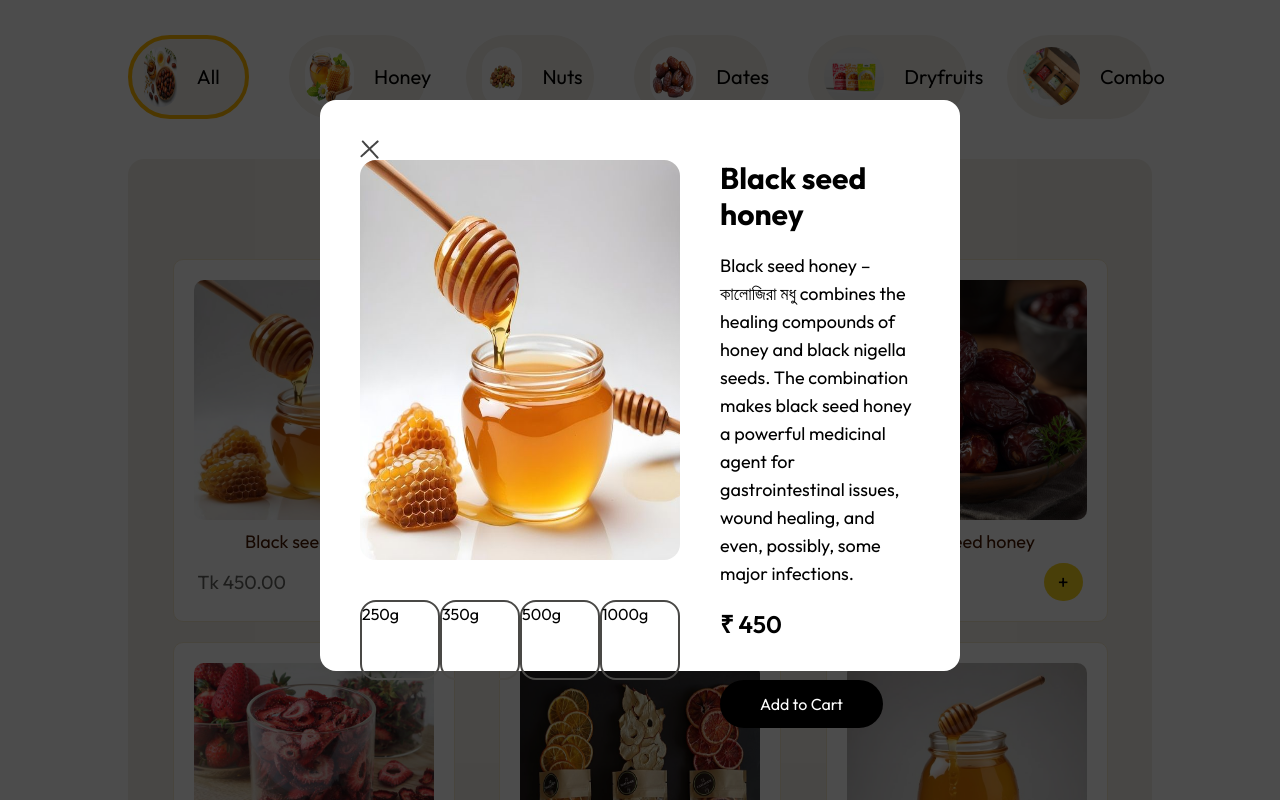
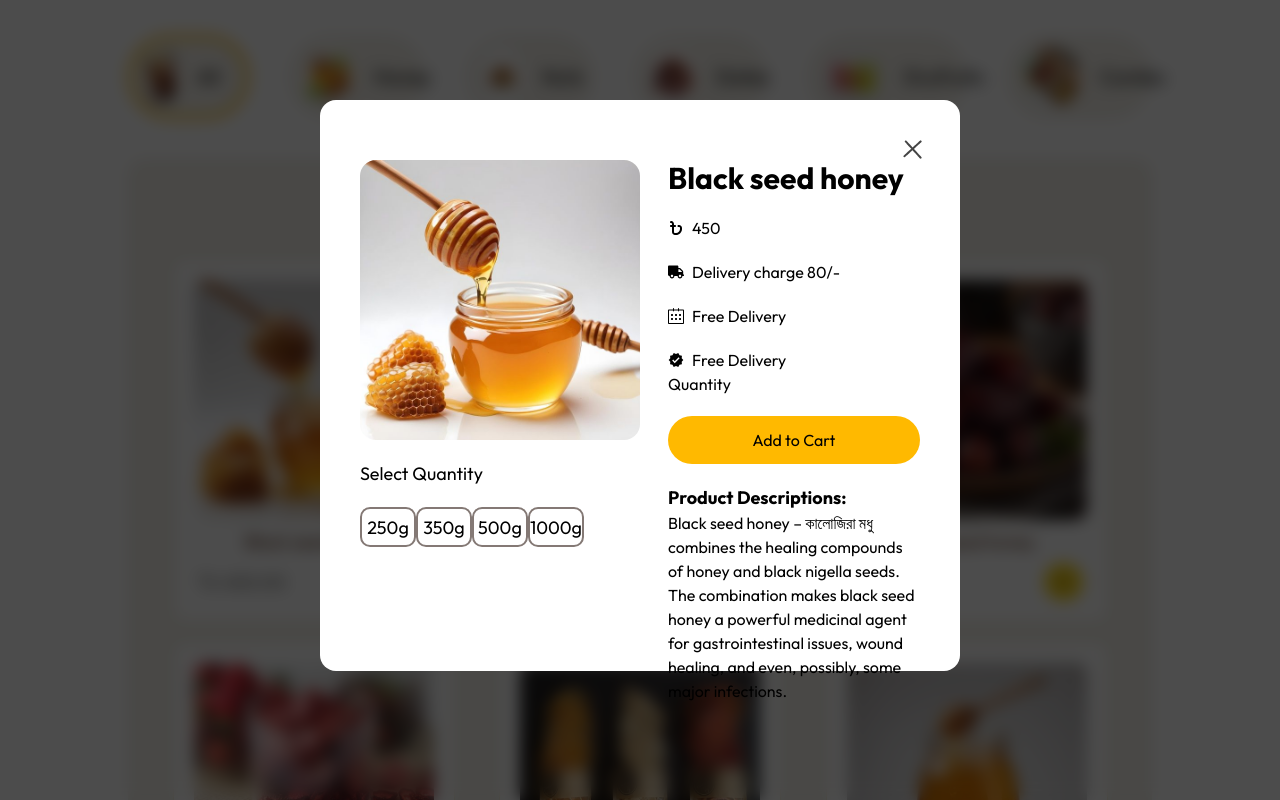
Before and after one commit to NusfaJahan61/Honey-Bee, a React (Vite) app: page / in a window 1280 px wide. Both pictures are taken after a click on the picture 313 px from the left and 1185 px from the top of the page. Shown: the part 785-1585 px from the top of the page. Built offline with nearby package versions, Linux system fonts and the light colour scheme.

Commit message:
Product description modal v2

```diff
--- a/src/components/Description/Description.jsx
+++ b/src/components/Description/Description.jsx
@@ -1,7 +1,11 @@
-import { useContext } from "react"
-import { item_list } from "../../assets/assets"
-import { assets } from "../../assets/assets"
-import { StoreContext } from "../../StoreContext/StoreContext"
+import { useContext } from "react";
+import { item_list } from "../../assets/assets";
+import { assets } from "../../assets/assets";
+import { StoreContext } from "../../StoreContext/StoreContext";
+import { FaTruck } from "react-icons/fa";
+import { SlCalender } from "react-icons/sl";
+import { MdVerified } from "react-icons/md";
+import { FaBangladeshiTakaSign } from "react-icons/fa6";
 
 const Description = () => {
 
@@ -14,36 +18,43 @@ const Description = () => {
         item_list.map((item, index) => {
           if (description === item.name) {
             return (
-              <div className="modal-overlay" key={index}>
-                <div className="bg-white m-auto mt-25 w-1/2 h-5/7 p-10 rounded-2xl">
-                  <img onClick={() => { setDescription(""); setShowDesc(false); enableScroll() }} src={assets.cross_icon} alt="close" />
-                  <div className="flex">
-                    <div className="flex-col">
+              <div className="modal-overlay backdrop-blur-sm" key={index}>
+                <div className="modal-content">
+                  <img className="flex ml-[97%] justify-end cursor-pointer" onClick={() => { setDescription(""); setShowDesc(false); enableScroll() }} src={assets.cross_icon} alt="close" />
+                  <div className="flex gap-5 justify-between">
+                    <div className="flex-col w-1/2 gap-5">
                       <div className="">
-                        <img className="w-100 h-100 rounded-2xl" src={item.image} alt="product image" />
+                        <img className=" rounded-2xl" src={item.image} alt="product image" />
                       </div>
-                      <div className="flex justify-between mt-10">
-                        <div className="h-20 w-20 border-2 border-[#494846] rounded-2xl ">250g</div>
-                        <div className="h-20 w-20 border-2 border-[#494846] rounded-2xl ">350g</div>
-                        <div className="h-20 w-20 border-2 border-[#494846] rounded-2xl ">500g</div>
-                        <div className="h-20 w-20 border-2 border-[#494846] rounded-2xl ">1000g</div>
+                      <p className="text-[18px] mt-5">Select Quantity</p>
+                      <div className="flex justify-between mt-5 w-4/5">
+                        <div className="amount-btn">250g</div>
+                        <div className="amount-btn">350g</div>
+                        <div className="amount-btn">500g</div>
+                        <div className="amount-btn">1000g</div>
                       </div>
                     </div>
                     {/* Product descriptions */}
-                    <div className="flex-col ml-10">
+                    <div className="w-[45%] flex-col">
                       <h1 className="text-3xl font-bold">{item.name}</h1>
-                      <p className="mt-5 text-lg">{item.description}</p>
-                      <h2 className="text-2xl font-semibold mt-5">₹ {item.price}</h2>
-                      <button className="bg-black text-white px-10 py-3 rounded-full mt-10 hover:bg-gray-800">Add to Cart</button>
-                      {/* {
-                        !cartsItem[id]
-                          ? <button onClick={() => addToCart(id)} className="cursor-pointer bg-[#f7d31e] text-[20px] text-center px-3.5 py-1 rounded-[50px]">+</button>
-                          : <div className=" bg-[#f7d31e] flex justify-between text-[20px] text-center gap-5 items-center px-5 py-1 rounded-[50px]">
-                            <button className="cursor-pointer " onClick={() => removeFromCart(id)}>-</button>
-                            <p className="text-[16px]">{cartsItem[id]}</p>
-                            <button className="cursor-pointer" onClick={() => addToCart(id)}>+</button>
-                          </div>
-                      } */}
+                      <div className="flex-col">
+                        <div className="">
+                          <p className="flex items-center gap-2 mt-5"><FaBangladeshiTakaSign />{item.price}</p>
+                        </div>
+                        <div className="">
+                          <p className="flex items-center gap-2 mt-5"><FaTruck />Delivery charge 80/-</p>
+                        </div>
+                        <div className="">
+                          <p className="flex items-center gap-2 mt-5"><SlCalender /> Free Delivery</p>
+                        </div>
+                        <div className="">
+                          <p className="flex items-center gap-2 mt-5"><MdVerified /> Free Delivery</p>
+                        </div>
+                      </div>
+                      <p>Quantity</p>
+                      <button className="bg-[#FFB900] text-black px-10 py-3 rounded-full my-5 w-full hover:bg-[#febc05d5]">Add to Cart</button>
+                      <p className="font-bold text-[18px]">Product Descriptions: </p>
+                      <p className=" ">{item.description}</p>
                     </div>
                   </div>
 
--- a/src/index.css
+++ b/src/index.css
@@ -11,6 +11,14 @@
 
   .login-btn {
     @apply w-full p-2.5 text-[18px] text-[#282626] cursor-pointer outline-0 bg-[#ffae00] rounded-[25px] hover:bg-[#ff990a] transition duration-300;
+  }
+
+  .modal-content {
+    @apply bg-white m-auto mt-25 w-1/2 h-5/7 p-10 rounded-2xl;
+  }
+
+  .amount-btn {
+    @apply h-10 w-20 border-2 border-[#847975] text-[18px] rounded-[10px] flex justify-center items-center cursor-pointer hover:border-amber-400 hover:text-[22px] transition duration-300;
   }
 }
 
```
